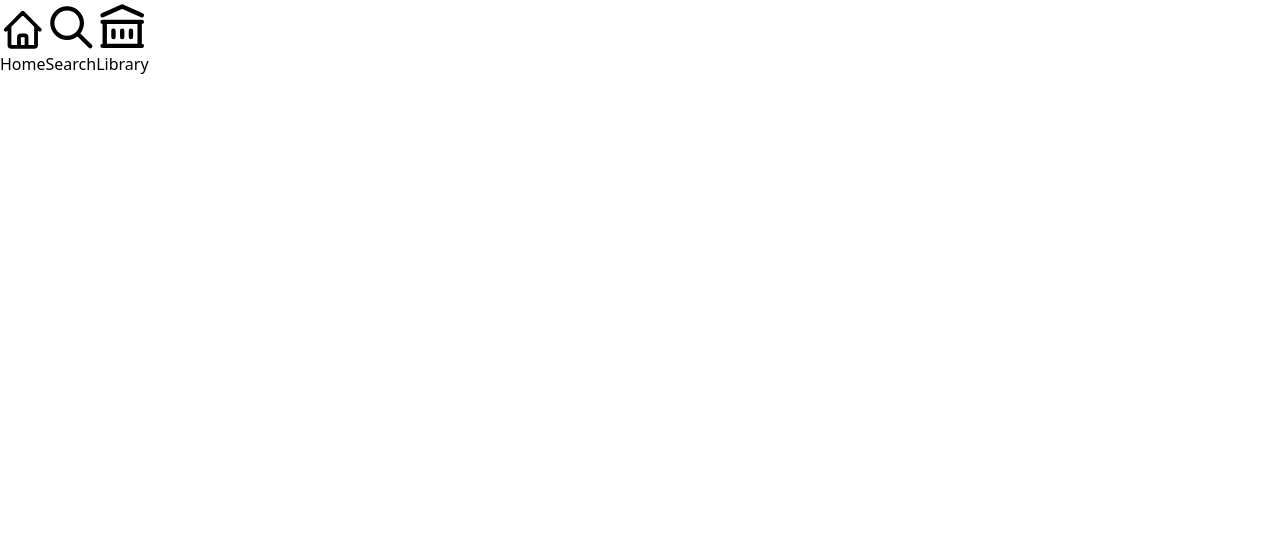
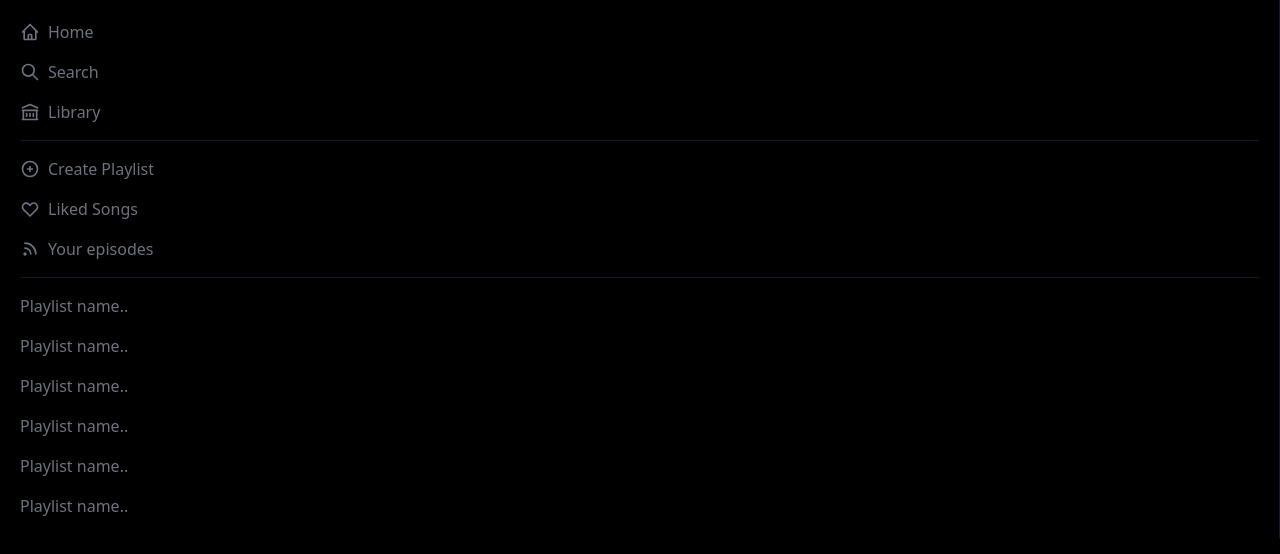
Before and after one commit to alannorman99/spotify-2, a Next.js app: page / in a window 1280 px wide. Shown: the top 554 px of the page. Built offline with nearby package versions, Linux system fonts and the light colour scheme.

Commit message:
New background color and multiple layers to sidebar

```diff
--- a/components/Sidebar.tsx
+++ b/components/Sidebar.tsx
@@ -3,24 +3,49 @@
   SearchIcon,
   LibraryIcon,
   PlusCircleIcon,
+  RssIcon,
+  HeartIcon,
 } from '@heroicons/react/outline'
 
 function Sidebar() {
   return (
-    <div>
-      <div>
-        <button>
-          <HomeIcon />
+    <div className="txt-sm border-r border-gray-900 p-5 text-gray-500">
+      <div className="space-y-4">
+        <button className="flex items-center space-x-2 hover:text-white">
+          <HomeIcon className="h-5 w-5" />
           <p>Home</p>
         </button>
-        <button>
-          <SearchIcon />
+        <button className="flex items-center space-x-2 hover:text-white">
+          <SearchIcon className="h-5 w-5" />
           <p>Search</p>
         </button>
-        <button>
-          <LibraryIcon />
+        <button className="flex items-center space-x-2 hover:text-white">
+          <LibraryIcon className="h-5 w-5" />
           <p>Library</p>
         </button>
+        <hr className="border-t-[0.1px] border-gray-900"></hr>
+
+        <button className="flex items-center space-x-2 hover:text-white">
+          <PlusCircleIcon className="h-5 w-5" />
+          <p>Create Playlist</p>
+        </button>
+        <button className="flex items-center space-x-2 hover:text-white">
+          <HeartIcon className="h-5 w-5" />
+          <p>Liked Songs</p>
+        </button>
+        <button className="flex items-center space-x-2 hover:text-white">
+          <RssIcon className="h-5 w-5" />
+          <p>Your episodes</p>
+        </button>
+        <hr className="border-t-[0.1px] border-gray-900"></hr>
+
+        {/* Playlists.. */}
+        <p className="cursor-pointer hover:text-white">Playlist name..</p>
+        <p className="cursor-pointer hover:text-white">Playlist name..</p>
+        <p className="cursor-pointer hover:text-white">Playlist name..</p>
+        <p className="cursor-pointer hover:text-white">Playlist name..</p>
+        <p className="cursor-pointer hover:text-white">Playlist name..</p>
+        <p className="cursor-pointer hover:text-white">Playlist name..</p>
       </div>
     </div>
   )
--- a/pages/index.tsx
+++ b/pages/index.tsx
@@ -3,8 +3,8 @@
 
 export default function Home() {
   return (
-    <div className="">
-      <main>
+    <div className="h-screen overflow-hidden bg-black">
+      <main className="">
         <Sidebar />
         {/* Center */}
       </main>
```
